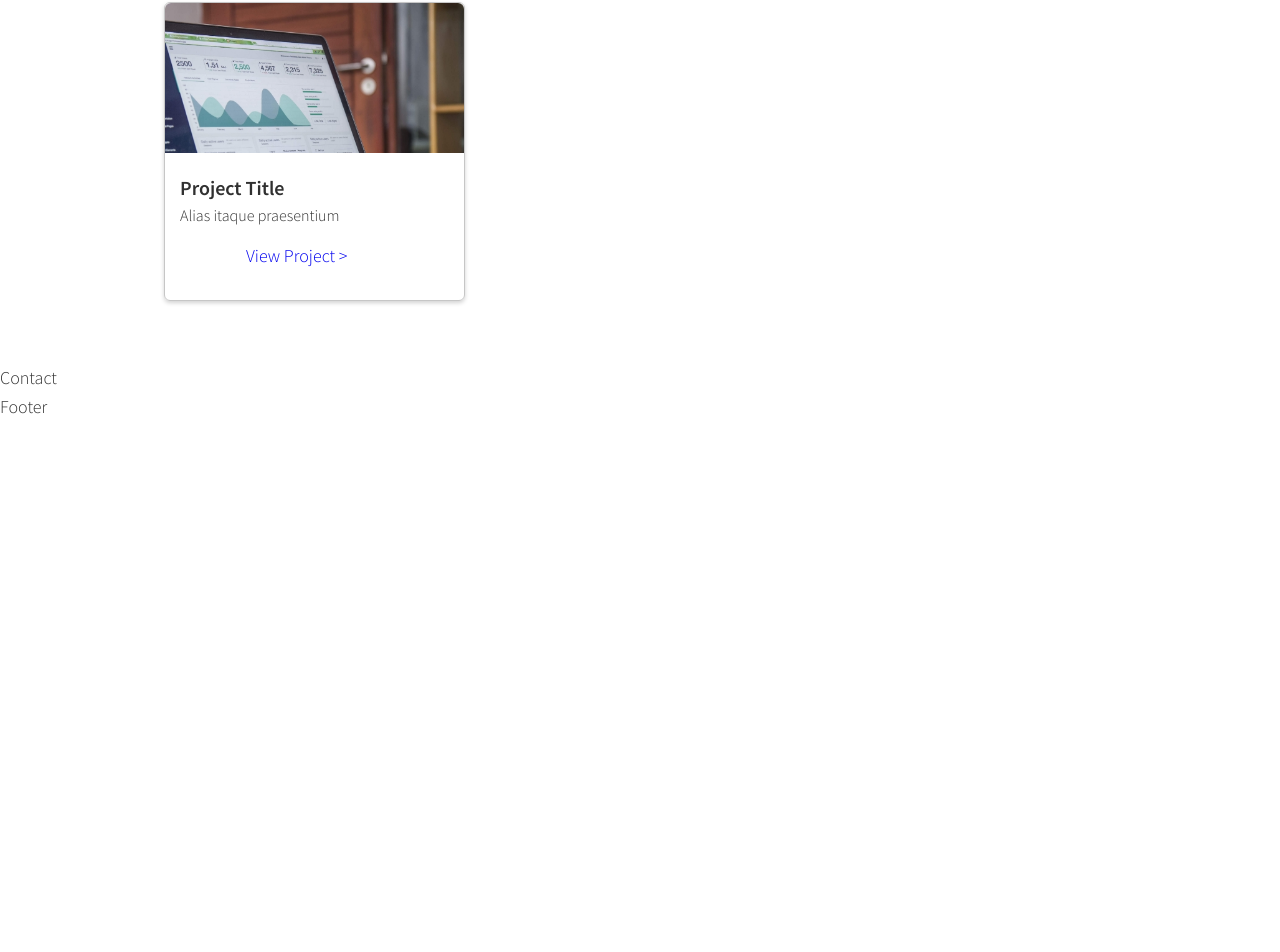
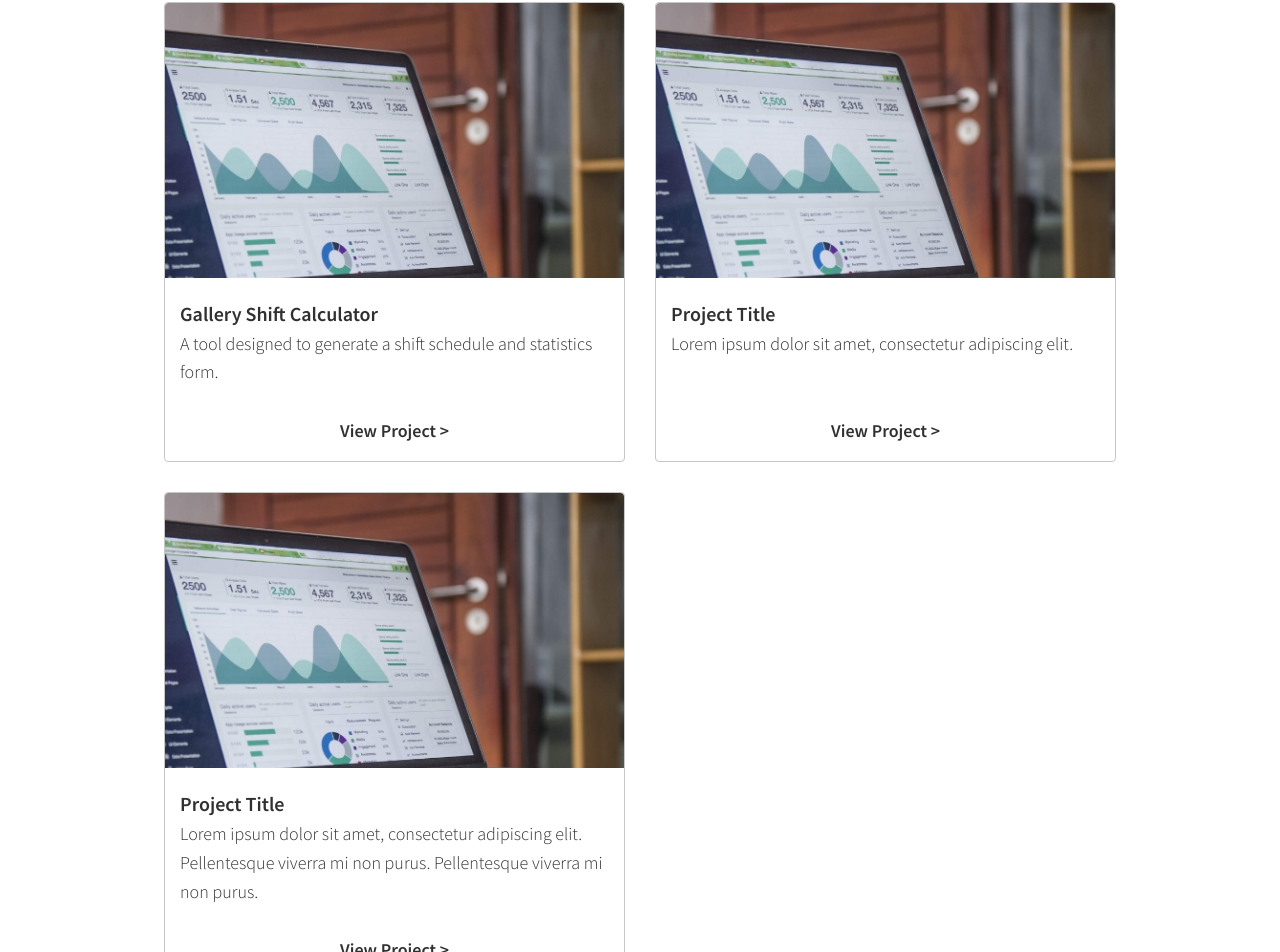
Before and after one commit to markjager13/next-portfolio, a Next.js app: page / in a window 1280 px wide. Shown: the part 1215-2167 px from the top of the page. Before the commit the page ends 1639 px from the top, so only its background shows below. Built offline with nearby package versions, Linux system fonts and the light colour scheme.

Commit message:
finished projects section

```diff
--- a/components/Projects.js
+++ b/components/Projects.js
@@ -25,16 +25,64 @@ const Projects = () => {
                 </CardImageContainer>
                 <CardContent>
                     <CardTitle>
+                        Gallery Shift Calculator
+                    </CardTitle>
+                    <CardSubtitle>
+                        A tool designed to generate a shift schedule and statistics form.
+                    </CardSubtitle>
+                </CardContent>
+                <Link href="/">
+                    <a><span>{"View Project >"}</span></a>
+                </Link>
+            </Card>
+            <Card>
+                <CardImageContainer>
+                    <CardImage>
+                        <Image
+                            className="project1__img"
+                            src="/projectimage01.jpg"
+                            alt="project image"
+                            width={480}
+                            height={480}
+                            layout="responsive"
+                        />
+                    </CardImage>
+                </CardImageContainer>
+                <CardContent>
+                    <CardTitle>
                         Project Title
                     </CardTitle>
                     <CardSubtitle>
-                        Alias itaque praesentium
+                    Lorem ipsum dolor sit amet, consectetur adipiscing elit.
                     </CardSubtitle>
                 </CardContent>
                 <Link href="/">
-                    <a>
-                        {"View Project >"}
-                    </a>
+                    <a><span>{"View Project >"}</span></a>
+                </Link>
+            </Card>
+            <Card>
+                <CardImageContainer>
+                    <CardImage>
+                        <Image
+                            className="project1__img"
+                            src="/projectimage01.jpg"
+                            alt="project image"
+                            width={480}
+                            height={480}
+                            layout="responsive"
+                        />
+                    </CardImage>
+                </CardImageContainer>
+                <CardContent>
+                    <CardTitle>
+                        Project Title
+                    </CardTitle>
+                    <CardSubtitle>
+                    Lorem ipsum dolor sit amet, consectetur adipiscing elit. Pellentesque viverra mi non purus. Pellentesque viverra mi non purus.
+                    </CardSubtitle>
+                </CardContent>
+                <Link href="/">
+                    <a><span>{"View Project >"}</span></a>
                 </Link>
             </Card>
         </CardGrid>
--- a/components/styles/Projects.styled.js
+++ b/components/styles/Projects.styled.js
@@ -15,37 +15,47 @@ export const Title = styled.div`
 
 export const CardGrid = styled.div`
     display: grid;
-    grid-template-columns: repeat(auto-fill, minmax(225px, 1fr));
+    grid-template-columns: repeat(auto-fill, minmax(400px, 1fr));
     grid-auto-rows: auto;
-    gap: 25px;
+    gap: 30px;
     padding-top: 30px;
 `;
 
 export const Card = styled.div`
-    box-shadow: 0px 2px 4px rgba(0, 0, 0, 0.18);
-    text-align: left;
     border: 1px solid rgb(198, 198, 198);
-    border-radius: 6px;
-    padding-bottom: 30px;
+    border-radius: 4px;
+    display: flex;
+    flex-direction: column;
 
     a {
-        padding: 0.75em 2.5em;
-        margin: 2em;
-        cursor: pointer;
+        text-align: center;
+        font-weight: 600;
+        color: #303030;
+        align-self: bottom;
+        margin-top: auto;
+        padding: 15px;
+
+        span {
+            transition: border-bottom ease 250ms;
+
+            &:hover {
+                border-bottom: 2px solid black;
+            }
+        }
     }
 `;
 
 export const CardImageContainer = styled.div`
-    border-radius: 6px 6px 0 0;
+    border-radius: 4px 4px 0 0;
     overflow: hidden;
 `;
 
 export const CardImage = styled.div`
     width: 100%;
-    height: 150px;
+    height: 275px;
     object-fit: cover;
     display: block;
-    border-radius: 6px 6px 0 0;
+    border-radius: 4px 4px 0 0;
     transition: transform 750ms cubic-bezier(0.5, 0, 0.5, 1), opacity 250ms linear;
 
     &:hover {
@@ -55,8 +65,7 @@ export const CardImage = styled.div`
 `;
 
 export const CardContent = styled.div`
-    line-height: 1.5;
-    text-align: left;
+    line-height: 1.6;
     padding: 15px;
     background: #fff;
 `;
@@ -70,5 +79,6 @@ export const CardTitle = styled.p`
 `;
 
 export const CardSubtitle = styled.p`
-    font-size: 1rem;
+    text-align: left;
+    font-size: 1.125rem;
 `;
```
